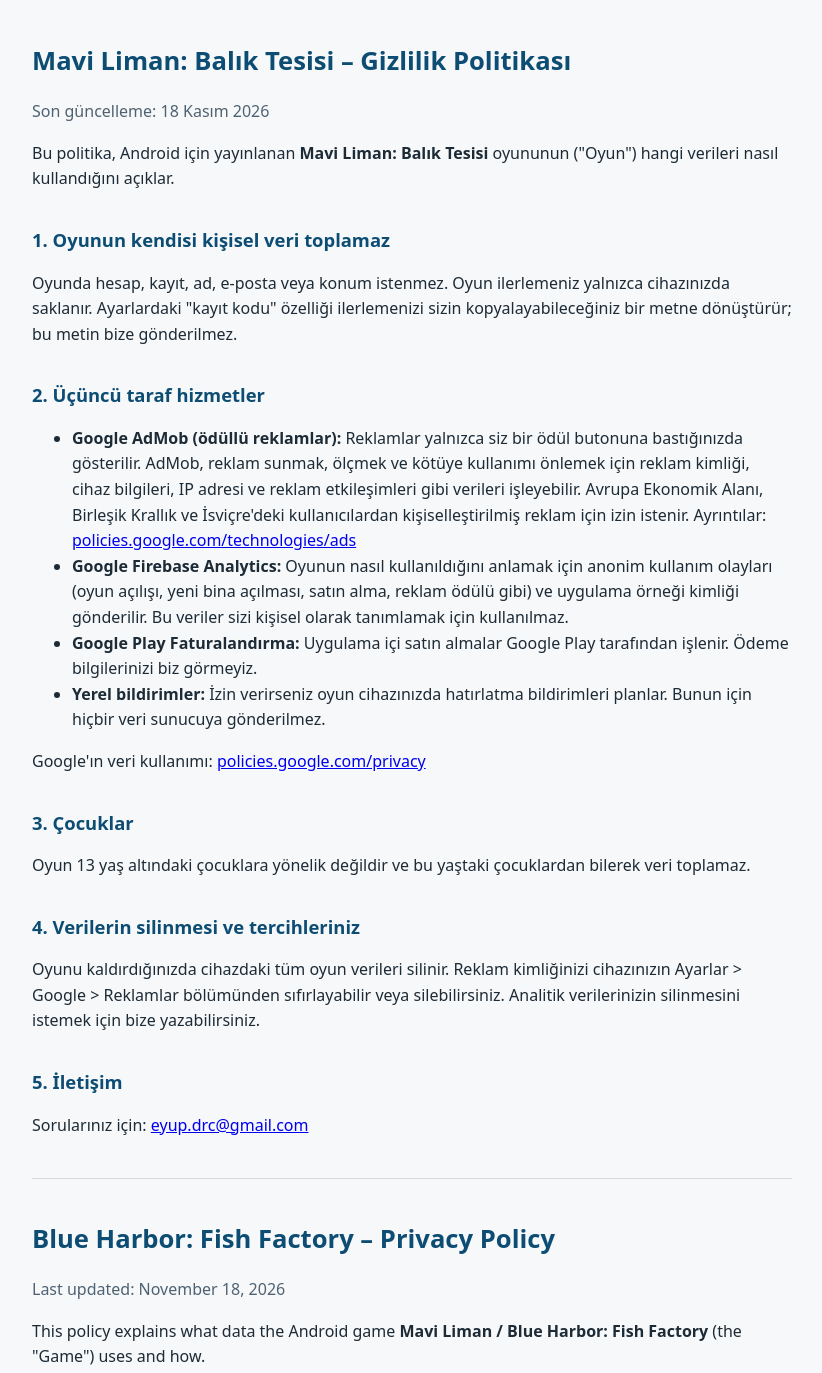
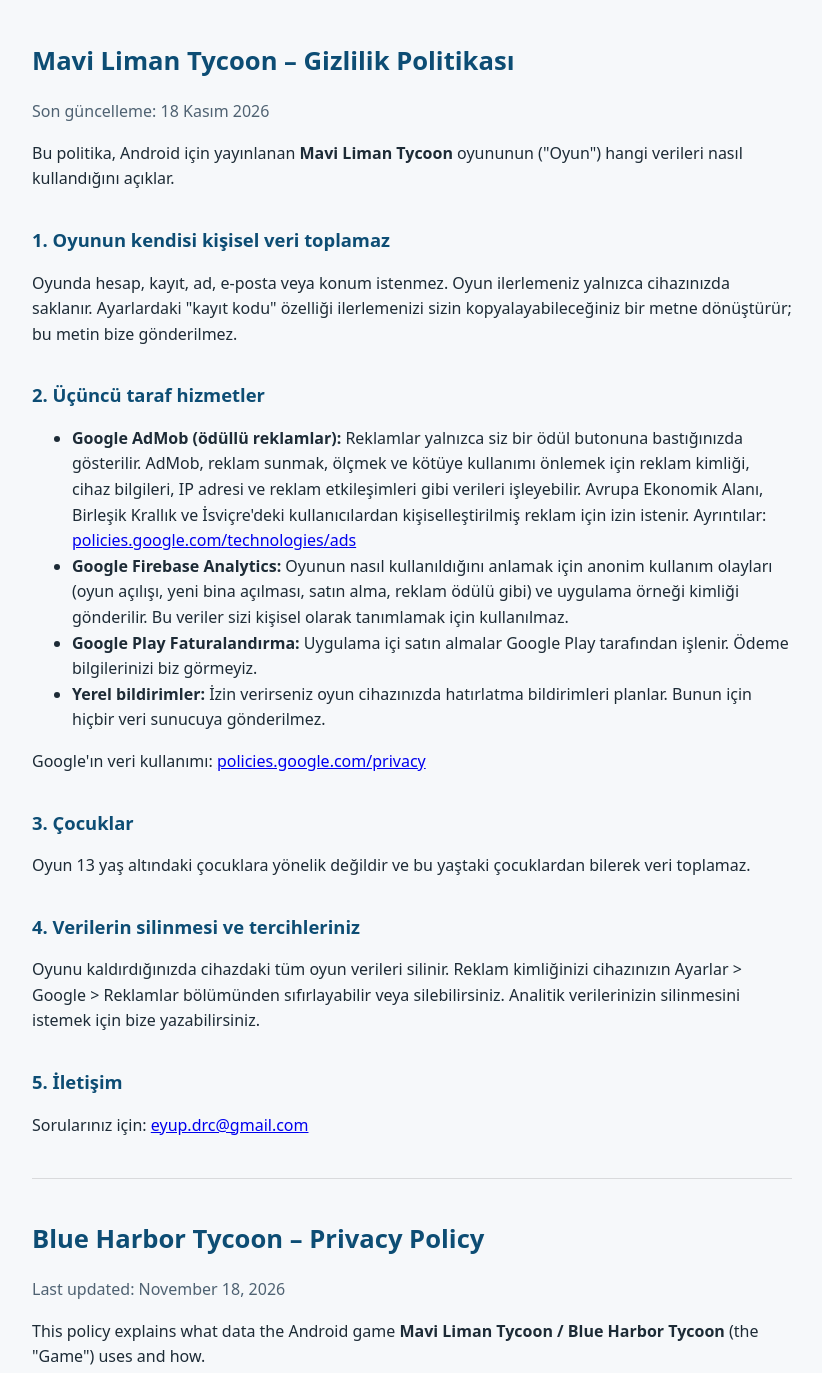
Before and after one commit to eyupdrc/mavi-liman-privacy, a plain HTML site: page index.html in a window 1280 px wide. Shown: the top 1373 px of the page, without its empty margins (228-1050 px from the left). Drawn offline with Linux system fonts and the light colour scheme.

Commit message:
Ad: Mavi Liman Tycoon / Blue Harbor Tycoon
Co-Authored-By: Claude Opus 5.5 <noreply@anthropic.com>

```diff
--- a/index.html
+++ b/index.html
@@ -3,7 +3,7 @@
 <head>
 <meta charset="utf-8">
 <meta name="viewport" content="width=device-width, initial-scale=1">
-<title>Mavi Liman – Gizlilik Politikası / Privacy Policy</title>
+<title>Mavi Liman Tycoon – Gizlilik Politikası / Privacy Policy</title>
 <style>
 	:root { --bg: #f6f8fa; --ink: #1d2b36; --sub: #4f6272; --accent: #0d4d74; }
 	@media (prefers-color-scheme: dark) { :root { --bg: #0f1a22; --ink: #e8eef3; --sub: #a9b8c4; --accent: #5cc4f2; } }
@@ -15,9 +15,9 @@
 </head>
 <body>
 <main>
-<h1>Mavi Liman: Balık Tesisi – Gizlilik Politikası</h1>
+<h1>Mavi Liman Tycoon – Gizlilik Politikası</h1>
 <p class="sub">Son güncelleme: 18 Kasım 2026</p>
-<p>Bu politika, Android için yayınlanan <b>Mavi Liman: Balık Tesisi</b> oyununun ("Oyun") hangi verileri nasıl kullandığını açıklar.</p>
+<p>Bu politika, Android için yayınlanan <b>Mavi Liman Tycoon</b> oyununun ("Oyun") hangi verileri nasıl kullandığını açıklar.</p>
 
 <h2>1. Oyunun kendisi kişisel veri toplamaz</h2>
 <p>Oyunda hesap, kayıt, ad, e-posta veya konum istenmez. Oyun ilerlemeniz yalnızca cihazınızda saklanır. Ayarlardaki "kayıt kodu" özelliği ilerlemenizi sizin kopyalayabileceğiniz bir metne dönüştürür; bu metin bize gönderilmez.</p>
@@ -42,9 +42,9 @@
 
 <hr>
 
-<h1>Blue Harbor: Fish Factory – Privacy Policy</h1>
+<h1>Blue Harbor Tycoon – Privacy Policy</h1>
 <p class="sub">Last updated: November 18, 2026</p>
-<p>This policy explains what data the Android game <b>Mavi Liman / Blue Harbor: Fish Factory</b> (the "Game") uses and how.</p>
+<p>This policy explains what data the Android game <b>Mavi Liman Tycoon / Blue Harbor Tycoon</b> (the "Game") uses and how.</p>
 
 <h2>1. The Game itself collects no personal data</h2>
 <p>There are no accounts and the Game never asks for your name, e-mail or location. Your progress is stored only on your device. The "save code" feature in Settings turns your progress into text you can copy yourself; it is not sent to us.</p>
```
